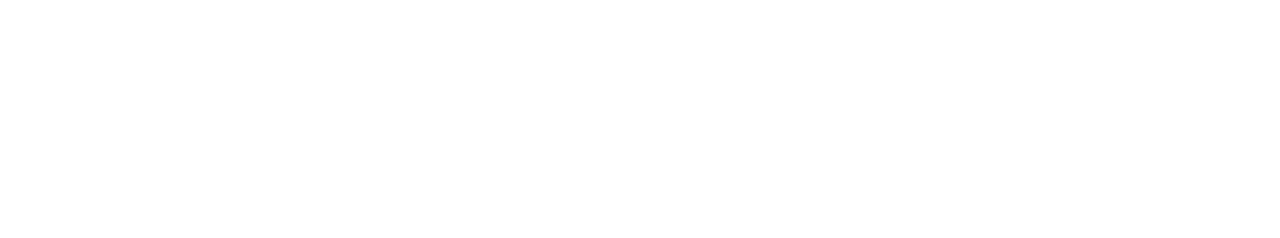
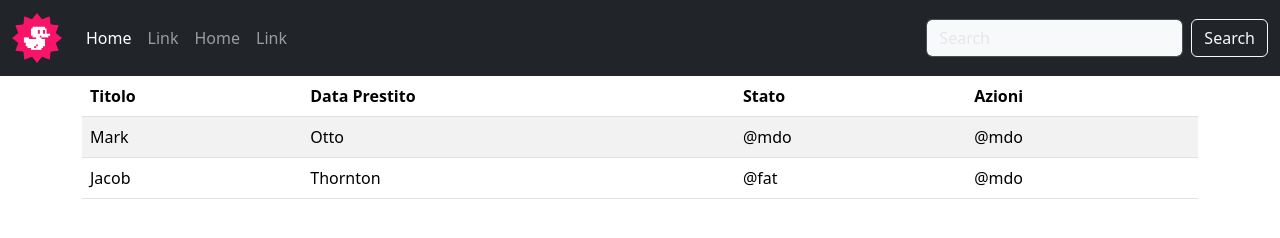
Before and after one commit to AgostinoCaruso/html-css-bootstrap-dashboard, a plain HTML site: page index.html in a window 1280 px wide. Drawn offline with nearby package versions, Linux system fonts and the light colour scheme.

Commit message:
Add table

```diff
--- a/css/style.css
+++ b/css/style.css
@@ -0,0 +1,7 @@
+body{
+    font-family: 'Roboto',Arial (sans-serif);
+}
+
+.navbar-brand img{
+    width: 50px;
+}
--- a/index.html
+++ b/index.html
@@ -24,8 +24,67 @@
 </head>
 
 <body>
+    <header>
+        <nav class="navbar navbar-expand-lg bg-dark" data-bs-theme="dark">
+            <div class="container-fluid">
+                <a class="navbar-brand" href="#">
+                    <img src="./img/duck.png" alt="">
+                </a>
+                <button class="navbar-toggler" type="button" data-bs-toggle="collapse"
+                    data-bs-target="#navbarSupportedContent" aria-controls="navbarSupportedContent"
+                    aria-expanded="false" aria-label="Toggle navigation">
+                    <span class="navbar-toggler-icon"></span>
+                </button>
+                <div class="collapse navbar-collapse" id="navbarSupportedContent">
+                    <ul class="navbar-nav me-auto mb-2 mb-lg-0">
+                        <li class="nav-item">
+                            <a class="nav-link active" aria-current="page" href="#">Home</a>
+                        </li>
+                        <li class="nav-item">
+                            <a class="nav-link" href="#">Link</a>
+                        </li>
+                        <li class="nav-item">
+                            <a class="nav-link" aria-current="page" href="#">Home</a>
+                        </li>
+                        <li class="nav-item">
+                            <a class="nav-link" href="#">Link</a>
+                        </li>
+                    </ul>
+                    <form class="d-flex" role="search">
+                        <input class="form-control text-bg-light  me-2" type="search" placeholder="Search" aria-label="Search">
+                        <button class="btn btn-outline-light" type="submit">Search</button>
+                    </form>
+                </div>
+            </div>
+        </nav>
+    </header>
 
-
+    <main class="container-md">
+        <table class="table table-striped table-hover">
+            <thead>
+              <tr>
+                <th>Titolo</th>
+                <th>Data Prestito</th>
+                <th>Stato</th>
+                <th>Azioni</th>
+              </tr>
+            </thead>
+            <tbody>
+              <tr>
+                <td>Mark</td>
+                <td>Otto</td>
+                <td>@mdo</td>
+                <td>@mdo</td>
+              </tr>
+              <tr>
+                <td>Jacob</td>
+                <td>Thornton</td>
+                <td>@fat</td>
+                <td>@mdo</td>
+              </tr>
+            </tbody>
+          </table>
+    </main>
     <script src="https://cdnjs.cloudflare.com/ajax/libs/bootstrap/5.3.3/js/bootstrap.min.js"
         integrity="sha512-ykZ1QQr0Jy/4ZkvKuqWn4iF3lqPZyij9iRv6sGqLRdTPkY69YX6+7wvVGmsdBbiIfN/8OdsI7HABjvEok6ZopQ=="
         crossorigin="anonymous" referrerpolicy="no-referrer"></script>
```
